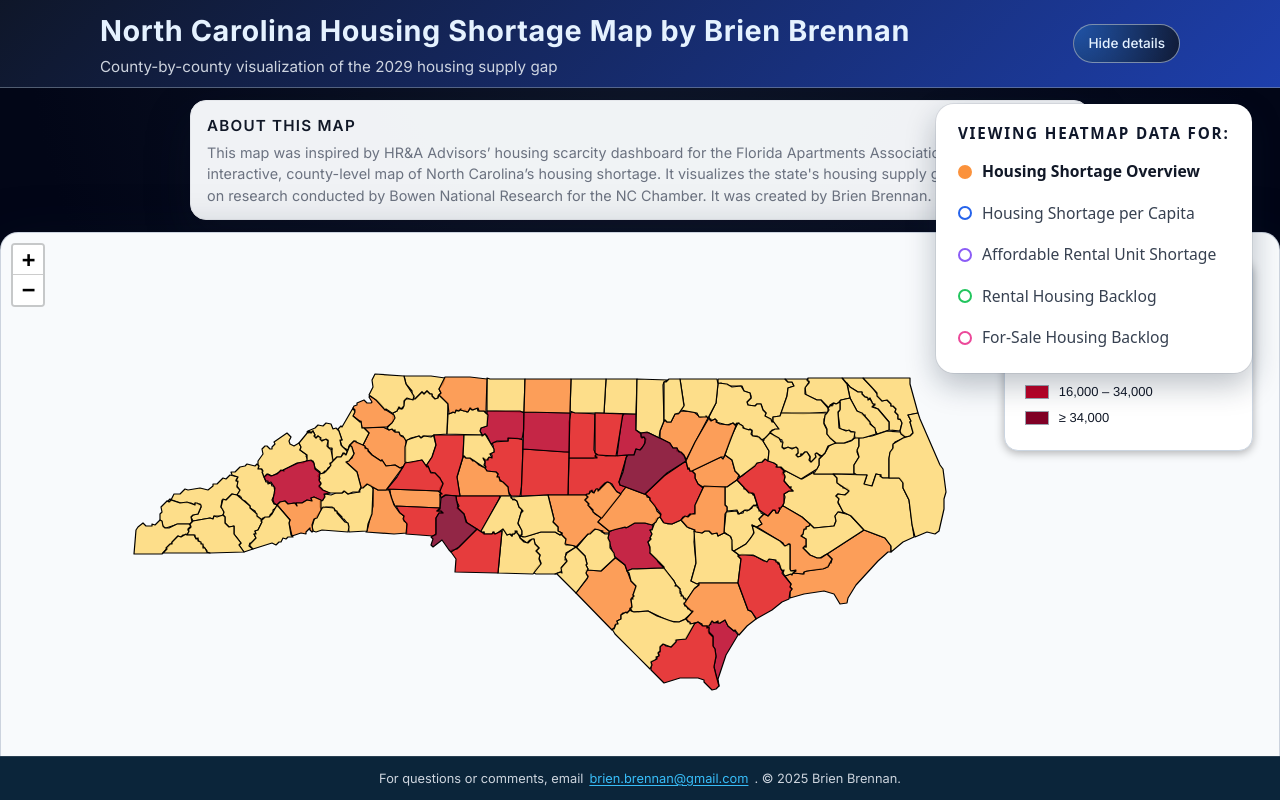
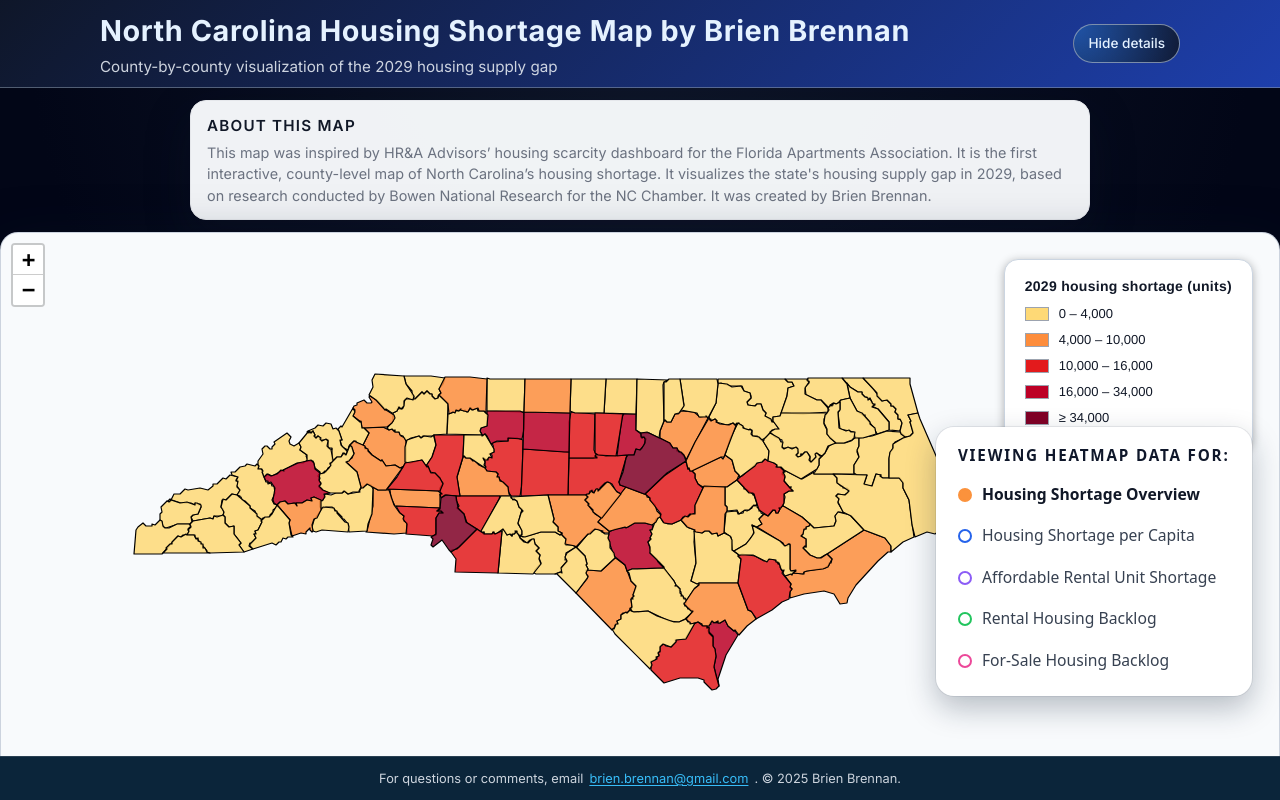
Before and after one commit to Brennan919/nc-housing-map, a Next.js app: page / in a window 1280 px wide. Built offline with nearby package versions, Linux system fonts and the light colour scheme.

Commit message:
Returning lens card to bottom-right

```diff
--- a/app/globals.css
+++ b/app/globals.css
@@ -317,7 +317,7 @@ body {
 .lens-card {
   position: fixed; /* attach to viewport */
   right: 1.75rem;
-  top: 6.5rem; /* puts it visually above NC map but below the header */
+  bottom: 6.5rem; /* puts it visually above NC map but below the header */
   z-index: 1000; /* higher than Leaflet so it never hides behind tiles */
 
   min-width: 280px;
```
